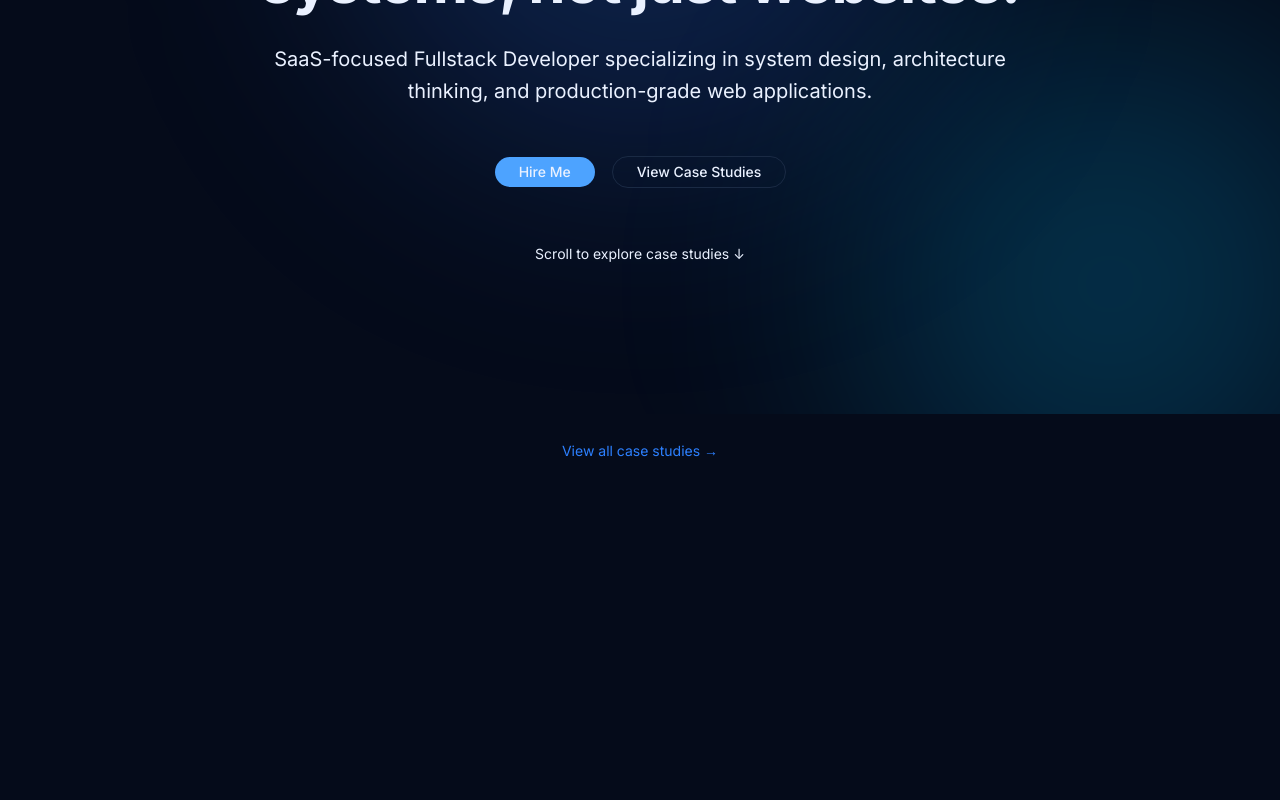
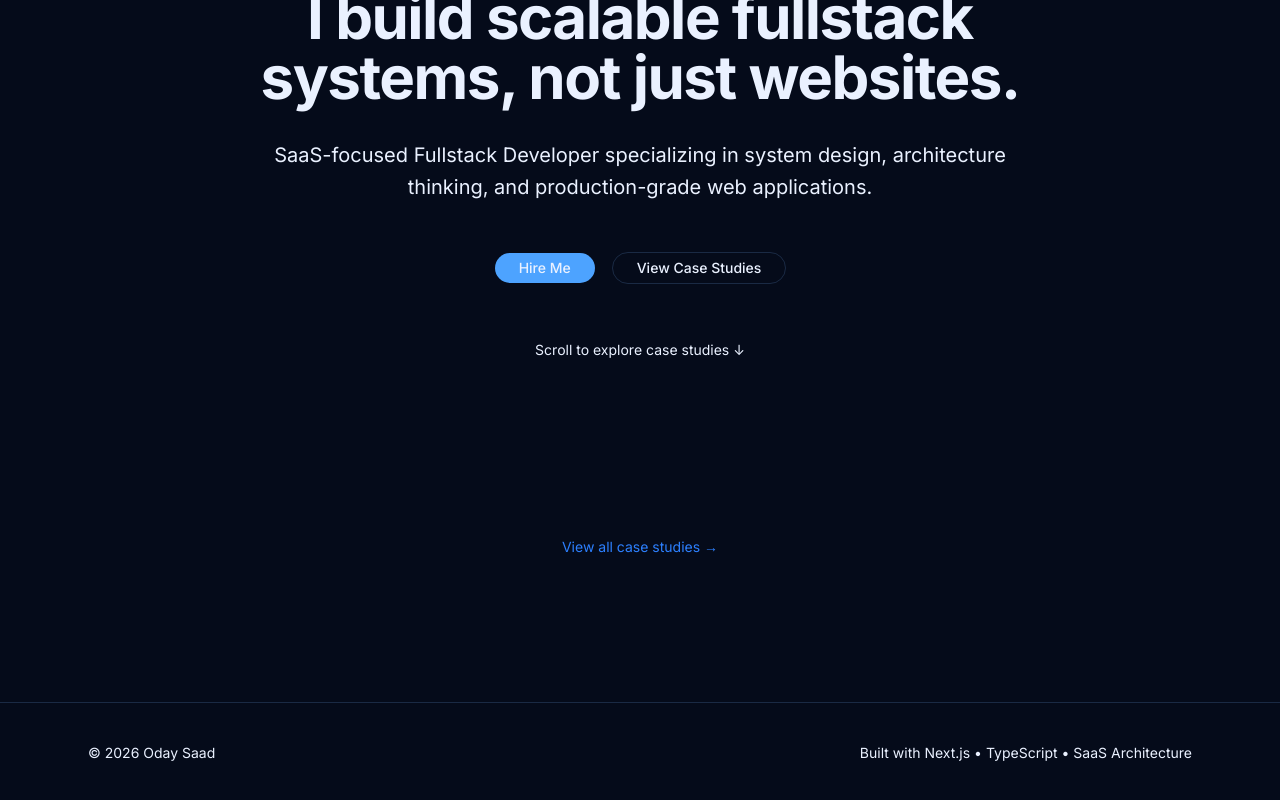
Before and after one commit to odaysaad2003-png/portfolio-SaaS, a Next.js app: page / in a window 1280 px wide. Shown: the part 322-1122 px from the top of the page. Before the commit the page ends 800 px from the top, so only its background shows below. Built offline with nearby package versions, Linux system fonts and the light colour scheme.

Commit message:
finsh color and bisic

```diff
--- a/src/app/(public)/layout.tsx
+++ b/src/app/(public)/layout.tsx
@@ -5,6 +5,7 @@ import {Inter, Geist_Mono} from "next/font/google";
 import "../../style/globals.css";
 import {cn} from "@/lib/utils";
 import {ThemeProvider} from "@/components/theme/theme-provider";
+import {AppShell} from "@/components/layout/app-shell";
 
 const inter = Inter({
     subsets: ["latin"],
@@ -29,7 +30,9 @@ export default function RootLayout({children}: {children: React.ReactNode}) {
             className={cn("h-full", "antialiased", inter.variable, geistMono.variable)}
         >
             <body className="min-h-full flex flex-col font-sans">
-                <ThemeProvider>{children}</ThemeProvider>
+                <ThemeProvider>
+                    <AppShell>{children}</AppShell>
+                </ThemeProvider>
             </body>
         </html>
     );
--- a/src/components/layout/app-shell.tsx
+++ b/src/components/layout/app-shell.tsx
@@ -2,9 +2,23 @@ import {Navbar} from "./navbar";
 
 export function AppShell({children}: {children: React.ReactNode}) {
     return (
-        <div className="min-h-screen bg-background text-foreground">
+        <div className="min-h-screen flex flex-col bg-background text-foreground">
+            {/* NAV */}
             <Navbar />
-            <main className="pt-20">{children}</main>
+
+            {/* MAIN */}
+            <main className="flex-1 w-full">
+                <div className="max-w-6xl mx-auto px-6 pt-24 pb-16">{children}</div>
+            </main>
+
+            {/* FOOTER */}
+            <footer className="border-t border-border mt-20">
+                <div className="max-w-6xl mx-auto px-6 py-10 flex flex-col md:flex-row items-center justify-between gap-4 text-sm text-muted-foreground">
+                    <p>© {new Date().getFullYear()} Oday Saad</p>
+
+                    <p>Built with Next.js • TypeScript • SaaS Architecture</p>
+                </div>
+            </footer>
         </div>
     );
 }
--- a/src/style/globals.css
+++ b/src/style/globals.css
@@ -3,6 +3,11 @@
 @import "shadcn/tailwind.css";
 
 @custom-variant dark (&:is(.dark *));
+
+body {
+  -webkit-font-smoothing: antialiased;
+  -moz-osx-font-smoothing: grayscale;
+}
 
 @theme inline {
   --color-background: var(--background);
@@ -47,6 +52,19 @@
   --radius-3xl: calc(var(--radius) * 2.2);
   --radius-4xl: calc(var(--radius) * 2.6);
 }
+body {
+  background: radial-gradient(
+      circle at 20% 20%,
+      rgba(77, 163, 255, 0.08),
+      transparent 40%
+    ),
+    radial-gradient(
+      circle at 80% 0%,
+      rgba(124, 196, 255, 0.08),
+      transparent 45%
+    ),
+    var(--background);
+}
 :root {
   --background: #f7f9fc;
   --foreground: #0a0f1c;
@@ -56,6 +74,8 @@
 
   --border: #e6ecf5;
   --surface: #ffffff;
+   --shadow-soft: 0 10px 30px rgba(0, 0, 0, 0.08);
+  --shadow-glow: 0 0 40px rgba(77, 163, 255, 0.15);
 }
 
 .dark {
@@ -67,6 +87,9 @@
 
   --border: #1a2a44;
   --surface: #0a1224;
+
+   --shadow-soft: 0 10px 30px rgba(0, 0, 0, 0.4);
+  --shadow-glow: 0 0 60px rgba(77, 163, 255, 0.25);
 }
 
 @layer base {
@@ -82,4 +105,34 @@
 }
 html {
   color-scheme: dark;
+   scroll-behavior: smooth;
 }
+
+.glass {
+  background: rgba(255, 255, 255, 0.6);
+  backdrop-filter: blur(12px);
+  border: 1px solid var(--border);
+  box-shadow: var(--shadow-soft);
+}
+
+.dark .glass {
+  background: rgba(10, 18, 36, 0.6);
+}
+
+.section {
+  padding-top: 6rem;
+  padding-bottom: 6rem;
+}
+
+.section-sm {
+  padding-top: 3rem;
+  padding-bottom: 3rem;
+}
+.hover-lift {
+  transition: transform 0.2s ease, box-shadow 0.2s ease;
+}
+
+.hover-lift:hover {
+  transform: translateY(-4px);
+  box-shadow: var(--shadow-glow);
+}
```
Also changed, not shown: 1 other file (tests, documents, lock files or other folders).
